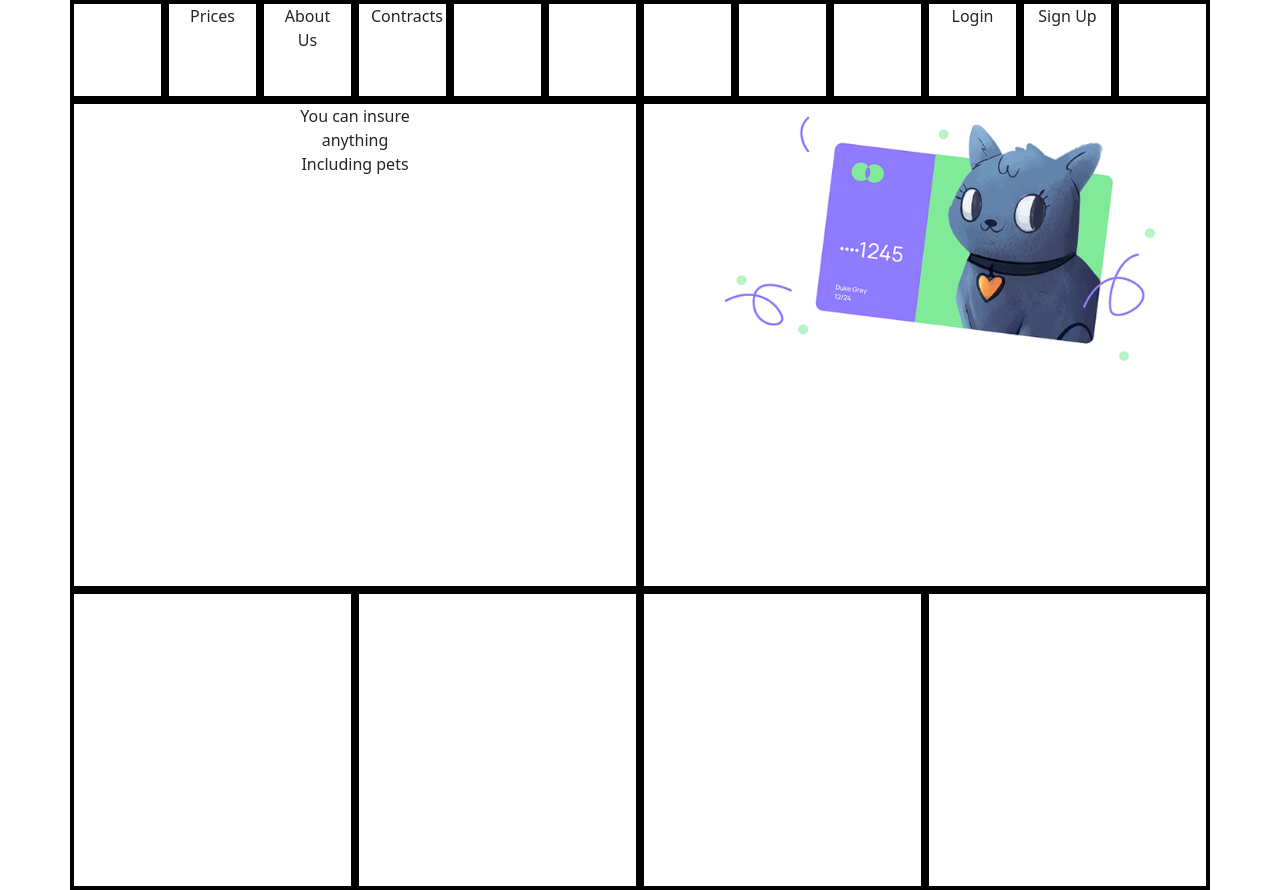
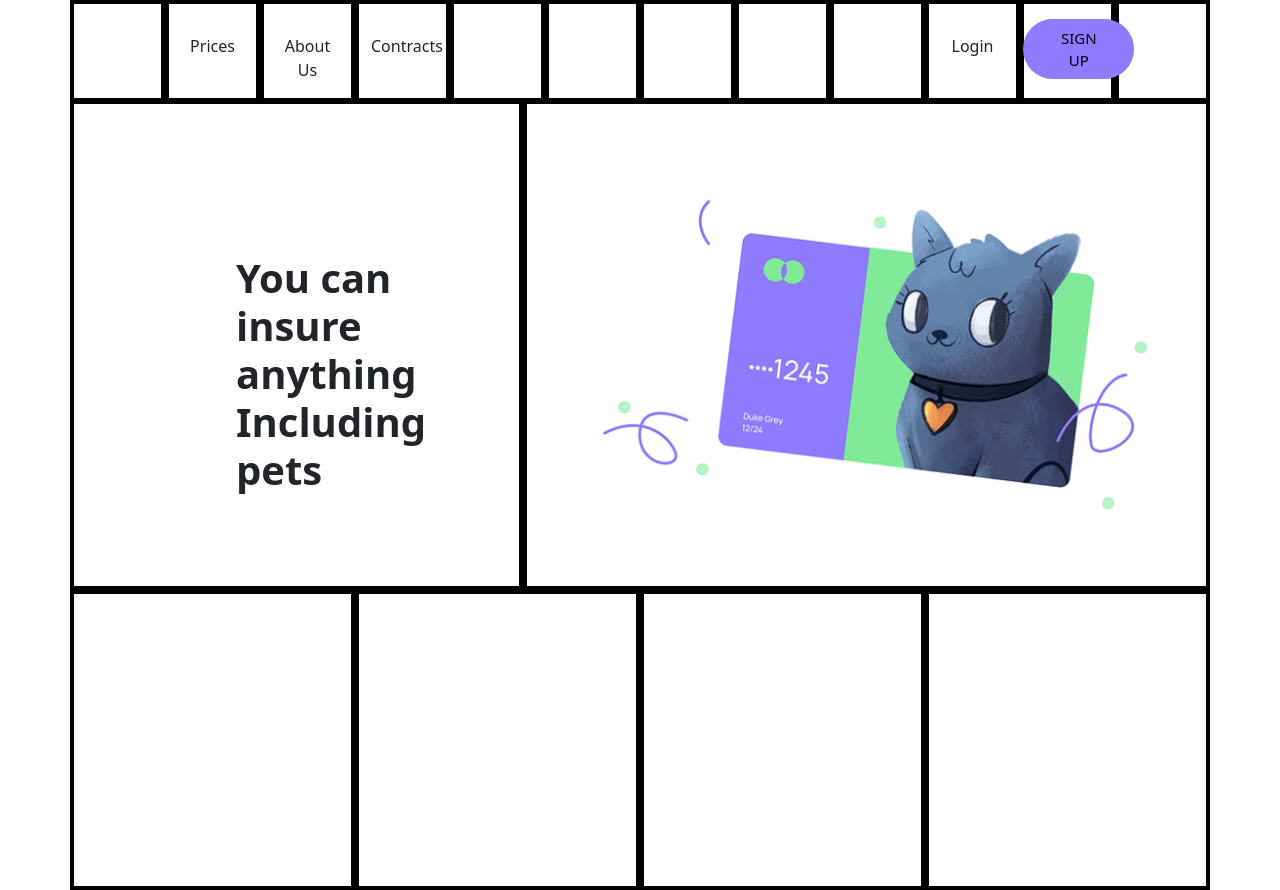
Before and after one commit to AlexRC125/Dribbble-Design, a plain HTML site: page index.html in a window 1280 px wide. Drawn offline with nearby package versions, Linux system fonts and the light colour scheme.

Commit message:
Half way

```diff
--- a/css/style.css
+++ b/css/style.css
@@ -15,3 +15,66 @@
 .Rw2{
     height: 300px;
 }
+
+.btn {
+    position: relative;
+    font-size: 15px;
+    text-transform: uppercase;
+    text-decoration: none;
+    padding: .5em 2.5em;
+    display: inline-block;
+    border-radius: 4em;
+    transition: all .2s;
+    border: none;
+    font-family: inherit;
+    font-weight: 500;
+    color: black;
+    background-color: #8e7bff;
+    margin-top: 15px;
+    margin-left: -20%;
+   }
+
+   .btn:hover {
+    transform: translateY(-3px);
+    box-shadow: 0 10px 20px rgba(0, 0, 0, 0.2);
+   }
+
+   .btn:active {
+    transform: translateY(-1px);
+    box-shadow: 0 5px 10px rgba(0, 0, 0, 0.2);
+   }
+
+   .btn::after {
+    content: "";
+    display: inline-block;
+    height: 100%;
+    width: 100%;
+    border-radius: 100px;
+    position: absolute;
+    top: 0;
+    left: 0;
+    z-index: -1;
+    transition: all .4s;
+   }
+
+   .btn::after {
+    background-color: #80ea99;
+   }
+
+   .btn:hover::after {
+    transform: scaleX(1.4) scaleY(1.6);
+    opacity: 0;
+   }
+
+   p{
+    padding-top: 30px;
+   }
+   .img2{
+    margin-top: 80px;
+margin-right: 20px;
+      }
+      .Test{
+        font-weight: bolder;
+        margin-top: 150px;
+        margin-left: 150px;
+      }
--- a/index.html
+++ b/index.html
@@ -11,21 +11,22 @@
     <div id="grid1" class="container">
 <div class="row Rw1">
     <div class="col-1"></div>
-    <div class="col-1">Prices</div>
-    <div class="col-1">About Us</div>
-    <div class="col-1">Contracts</div>
+    <div class="col-1"><p>Prices</p></div>
+    <div class="col-1"><p>About Us</p></div>
+    <div class="col-1"><p>Contracts</p></div>
     <div class="col-1"></div>
     <div class="col-1"></div>
     <div class="col-1"></div>
     <div class="col-1"></div>
     <div class="col-1"></div>
-    <div class="col-1">Login</div>
-    <div class="col-1">Sign Up</div>
+    <div class="col-1"><p>Login</p></div>
+    <div class="col-1"><button class="btn"> Sign Up
+    </button></div>
     <div class="col-1"></div>
 </div>
 <div id="box" class="row">
-    <div class="col">You can insure <br> anything<br> Including pets</div>
-    <div class="col"><img src="img/cat-card.png" height="300px"></div>
+    <div class="col"><h1 ALIGN=LEFT class="Test">You can insure <br> anything<br> Including pets</h1></div>
+    <div class="col"><img class="img2" src="img/cat-card.png" height="380px"></div>
 </div>
 
 <div class="row Rw2">
```
